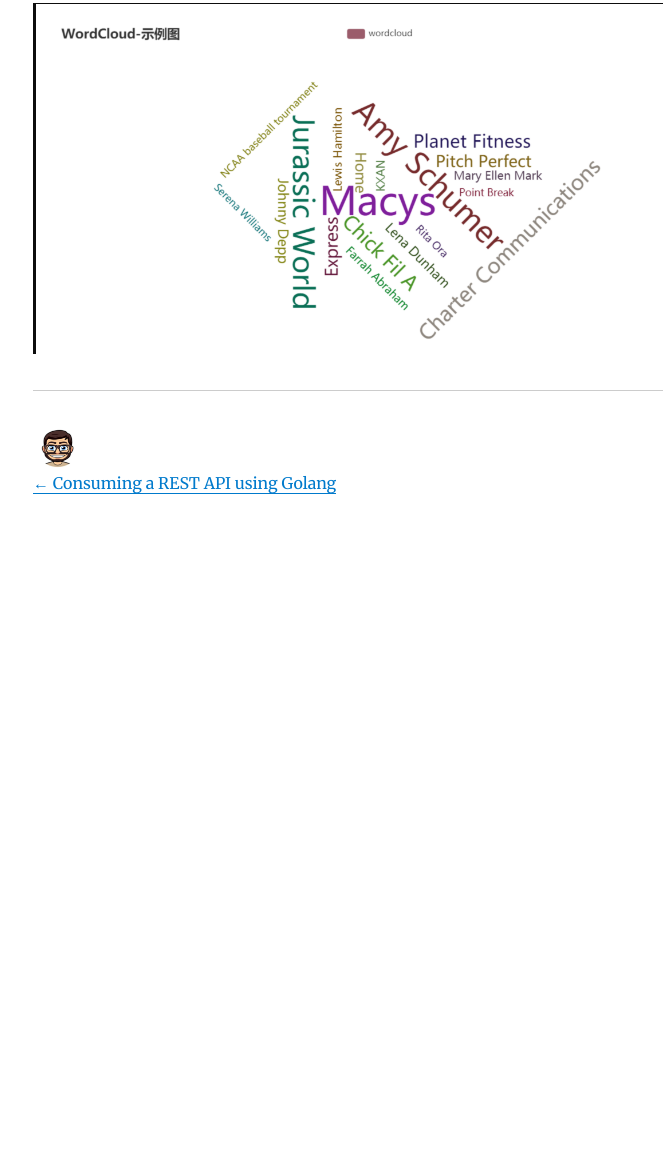
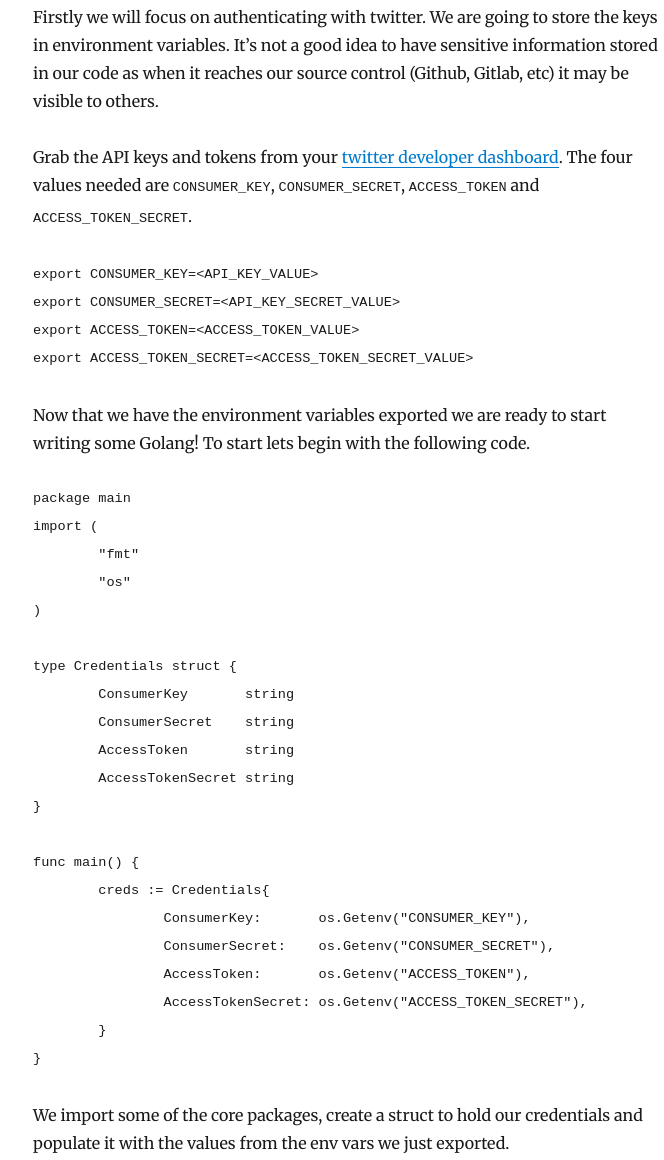
Before and after one commit to cameronldroberts/developer-blog, a Gatsby site: page /blog/golang-wordgraph/ in a window 1280 px wide. Shown: the part 1386-2546 px from the top of the page, without its empty margins (292-956 px from the left). Before the commit the page ends 1967 px from the top, so only its background shows below. Built offline with nearby package versions, Linux system fonts and the light colour scheme; Gatsby itself is replaced by a stand-in of ours; some packages are replaced by stand-ins of ours; code samples lack their colours.

Commit message:
wordgraph

````diff
--- a/content/blog/golang-wordgraph.md
+++ b/content/blog/golang-wordgraph.md
@@ -33,9 +33,44 @@ go mod init github.com/cameronldroberts/golang-wordgraph
 
 
 ### 3..2..1.. Go!
-Open the `golang-wordgraph` directory in your favourite text editor and create a file called `main.go`
+Open the `golang-wordgraph` directory in your favourite text editor and create a file called `main.go`.
+
+Firstly we will focus on authenticating with twitter. We are going to store the keys in environment variables. It’s not a good idea to have sensitive information stored in our code as when it reaches our source control (Github, Gitlab, etc) it may be visible to others.
+
+Grab the API keys and tokens from your [twitter developer dashboard](https://developer.twitter.com/en/portal/dashboard). The four values needed are `CONSUMER_KEY`, `CONSUMER_SECRET`, `ACCESS_TOKEN` and `ACCESS_TOKEN_SECRET`.
+```bash
+export CONSUMER_KEY=<API_KEY_VALUE>
+export CONSUMER_SECRET=<API_KEY_SECRET_VALUE>
+export ACCESS_TOKEN=<ACCESS_TOKEN_VALUE>
+export ACCESS_TOKEN_SECRET=<ACCESS_TOKEN_SECRET_VALUE>
+```
 
 
+Now that we have the environment variables exported we are ready to start writing some Golang! To start lets begin with the following code.
 
+```go
+package main
+import (
+	"fmt"
+	"os"
+)
 
-![](../assets/Wordgraph/wordgraph.png)
+type Credentials struct {
+	ConsumerKey       string
+	ConsumerSecret    string
+	AccessToken       string
+	AccessTokenSecret string
+}
+
+func main() {
+	creds := Credentials{
+		ConsumerKey:       os.Getenv("CONSUMER_KEY"),
+		ConsumerSecret:    os.Getenv("CONSUMER_SECRET"),
+		AccessToken:       os.Getenv("ACCESS_TOKEN"),
+		AccessTokenSecret: os.Getenv("ACCESS_TOKEN_SECRET"),
+	}
+}
+```
+
+We import some of the core packages, create a struct to hold our credentials and populate it with the values from the env vars we just exported.
+<!-- ![](../assets/Wordgraph/wordgraph.png) -->
````
